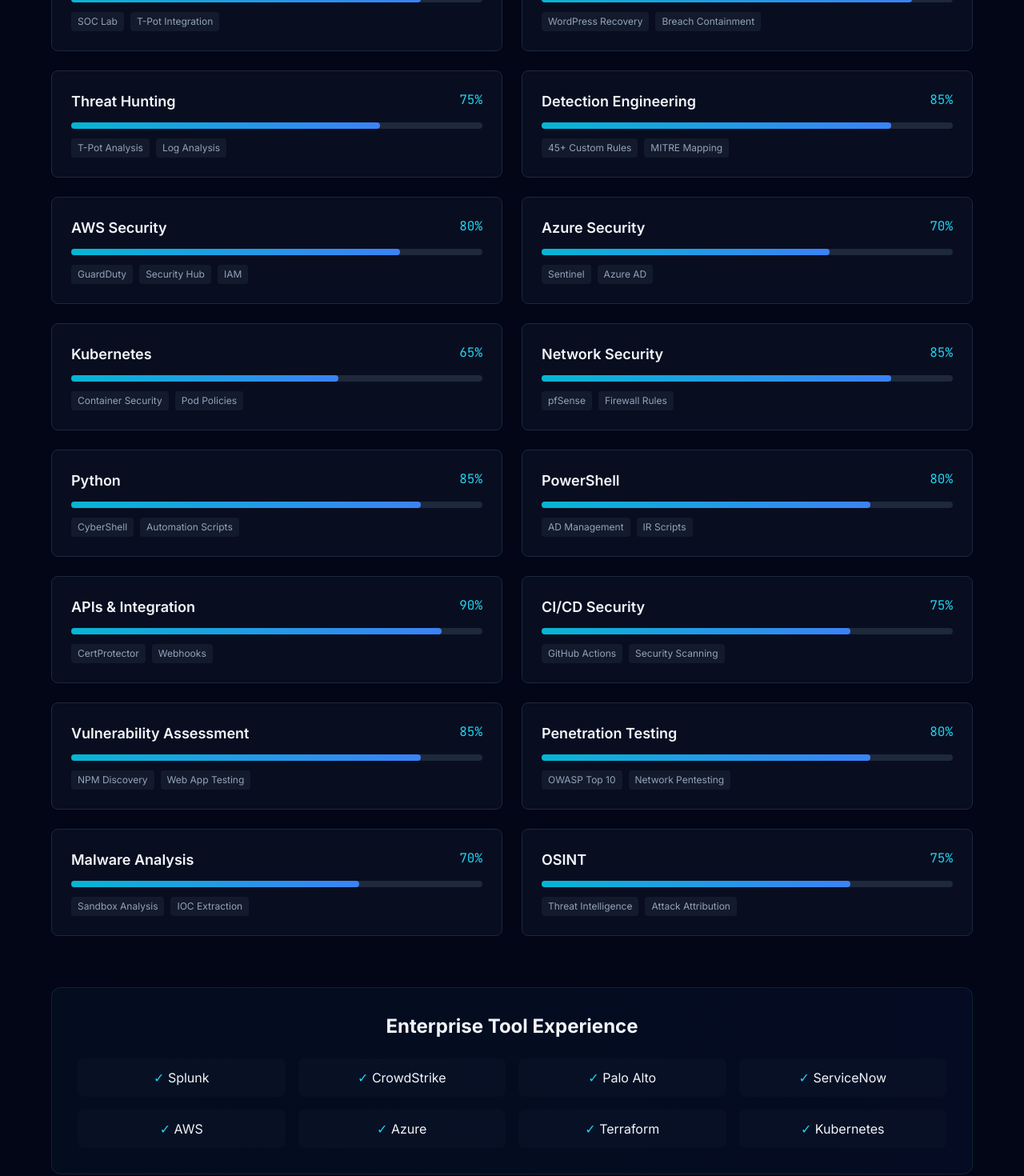
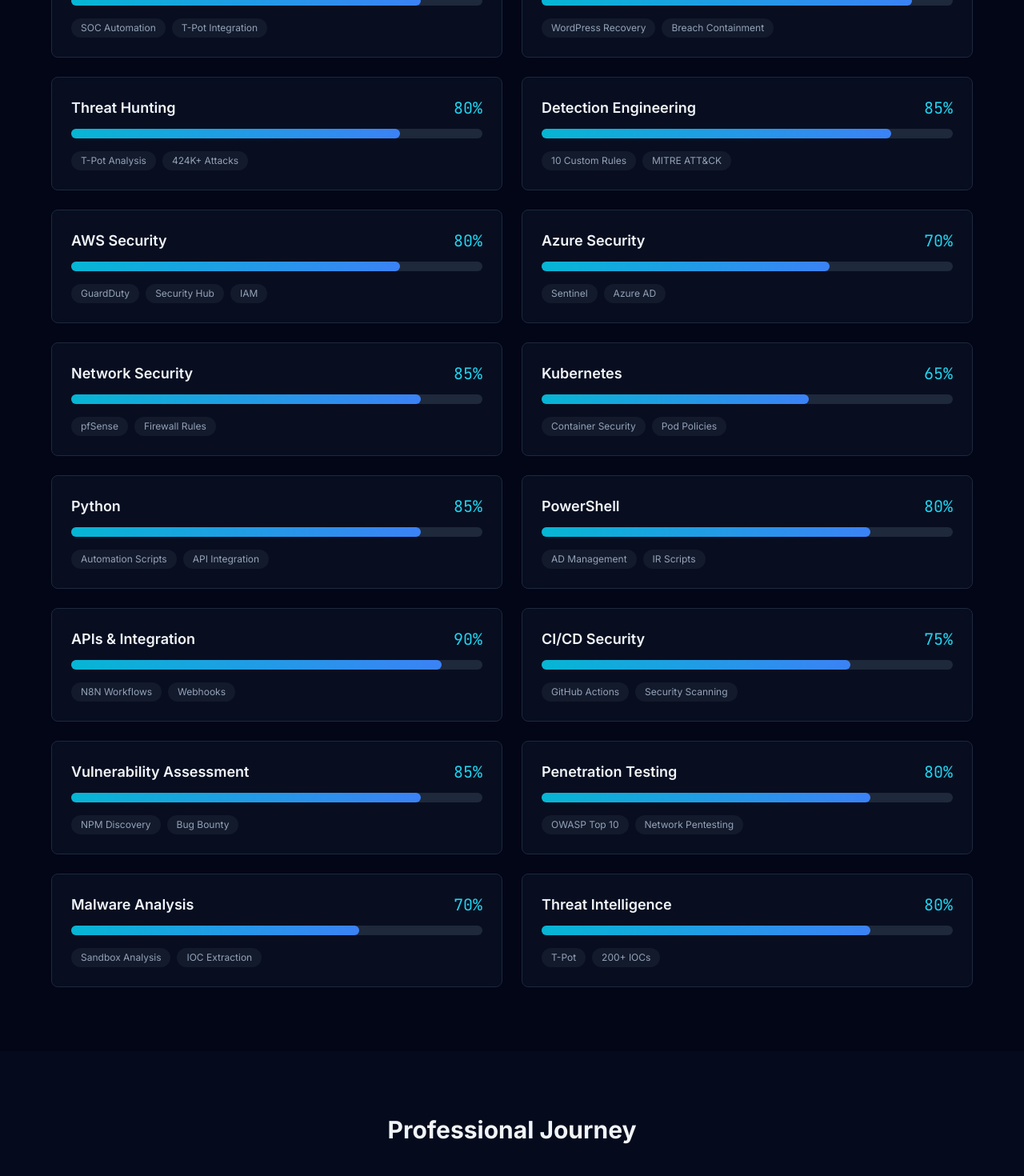
Before and after one commit to AntonioBeltranMiller/cybersec-portfolio, a Next.js app: page / in a window 1280 px wide. Shown: the part 3380-4850 px from the top of the page at 80% size. Built offline with nearby package versions, Linux system fonts and the light colour scheme.

Commit message:
Update SkillsMatrix.tsx

```diff
--- a/components/SkillsMatrix.tsx
+++ b/components/SkillsMatrix.tsx
@@ -8,28 +8,28 @@
 
   const skills = {
     'Security Operations': [
-      { name: 'Splunk SIEM', level: 85, projects: ['SOC Lab', 'T-Pot Integration'] },
+      { name: 'Splunk SIEM', level: 85, projects: ['SOC Automation', 'T-Pot Integration'] },
       { name: 'Incident Response', level: 90, projects: ['WordPress Recovery', 'Breach Containment'] },
-      { name: 'Threat Hunting', level: 75, projects: ['T-Pot Analysis', 'Log Analysis'] },
-      { name: 'Detection Engineering', level: 85, projects: ['45+ Custom Rules', 'MITRE Mapping'] },
+      { name: 'Threat Hunting', level: 80, projects: ['T-Pot Analysis', '424K+ Attacks'] },
+      { name: 'Detection Engineering', level: 85, projects: ['10 Custom Rules', 'MITRE ATT&CK'] },
     ],
     'Cloud & Infrastructure': [
       { name: 'AWS Security', level: 80, projects: ['GuardDuty', 'Security Hub', 'IAM'] },
       { name: 'Azure Security', level: 70, projects: ['Sentinel', 'Azure AD'] },
+      { name: 'Network Security', level: 85, projects: ['pfSense', 'Firewall Rules'] },
       { name: 'Kubernetes', level: 65, projects: ['Container Security', 'Pod Policies'] },
-      { name: 'Network Security', level: 85, projects: ['pfSense', 'Firewall Rules'] },
     ],
     'Development & Automation': [
-      { name: 'Python', level: 85, projects: ['CyberShell', 'Automation Scripts'] },
+      { name: 'Python', level: 85, projects: ['Automation Scripts', 'API Integration'] },
       { name: 'PowerShell', level: 80, projects: ['AD Management', 'IR Scripts'] },
-      { name: 'APIs & Integration', level: 90, projects: ['CertProtector', 'Webhooks'] },
+      { name: 'APIs & Integration', level: 90, projects: ['N8N Workflows', 'Webhooks'] },
       { name: 'CI/CD Security', level: 75, projects: ['GitHub Actions', 'Security Scanning'] },
     ],
     'Security Research': [
-      { name: 'Vulnerability Assessment', level: 85, projects: ['NPM Discovery', 'Web App Testing'] },
+      { name: 'Vulnerability Assessment', level: 85, projects: ['NPM Discovery', 'Bug Bounty'] },
       { name: 'Penetration Testing', level: 80, projects: ['OWASP Top 10', 'Network Pentesting'] },
       { name: 'Malware Analysis', level: 70, projects: ['Sandbox Analysis', 'IOC Extraction'] },
-      { name: 'OSINT', level: 75, projects: ['Threat Intelligence', 'Attack Attribution'] },
+      { name: 'Threat Intelligence', level: 80, projects: ['T-Pot', '200+ IOCs'] },
     ],
   }
 
@@ -74,20 +74,20 @@
               initial={{ opacity: 0, x: -20 }}
               whileInView={{ opacity: 1, x: 0 }}
               transition={{ delay: index * 0.05 }}
-              className="bg-slate-900/50 backdrop-blur border border-slate-800 rounded-lg p-6"
+              className="bg-slate-900/50 backdrop-blur border border-slate-800 rounded-lg p-6 hover:border-cyan-600/50 transition-colors"
             >
               <div className="flex justify-between items-start mb-3">
                 <h3 className="font-semibold text-lg">{skill.name}</h3>
-                <span className="text-cyan-400 font-mono">{skill.level}%</span>
+                <span className="text-cyan-400 font-mono text-xl">{skill.level}%</span>
               </div>
 
               {/* Progress Bar */}
-              <div className="w-full bg-slate-800 rounded-full h-2 mb-3">
+              <div className="w-full bg-slate-800 rounded-full h-3 mb-4">
                 <motion.div
                   initial={{ width: 0 }}
                   whileInView={{ width: `${skill.level}%` }}
                   transition={{ duration: 1, delay: index * 0.05 }}
-                  className="bg-gradient-to-r from-cyan-500 to-blue-500 h-2 rounded-full"
+                  className="bg-gradient-to-r from-cyan-500 to-blue-500 h-3 rounded-full"
                 />
               </div>
 
@@ -96,7 +96,7 @@
                 {skill.projects.map((project) => (
                   <span
                     key={project}
-                    className="text-xs px-2 py-1 bg-slate-800/50 rounded text-slate-400"
+                    className="text-xs px-3 py-1 bg-slate-800/50 rounded-full text-slate-400 hover:text-cyan-400 transition-colors"
                   >
                     {project}
                   </span>
@@ -105,22 +105,6 @@
             </motion.div>
           ))}
         </div>
-
-        {/* Tech Stack Alignment */}
-        <motion.div
-          initial={{ opacity: 0, y: 20 }}
-          whileInView={{ opacity: 1, y: 0 }}
-          className="mt-16 p-8 bg-gradient-to-r from-cyan-900/10 to-blue-900/10 border border-cyan-800/30 rounded-xl"
-        >
-          <h3 className="text-2xl font-bold mb-6 text-center">Enterprise Tool Experience</h3>
-          <div className="grid grid-cols-2 md:grid-cols-4 gap-4 text-center">
-            {['Splunk', 'CrowdStrike', 'Palo Alto', 'ServiceNow', 'AWS', 'Azure', 'Terraform', 'Kubernetes'].map((tool) => (
-              <div key={tool} className="p-3 bg-slate-900/50 rounded-lg">
-                <span className="text-cyan-400">✓</span> {tool}
-              </div>
-            ))}
-          </div>
-        </motion.div>
       </div>
     </section>
   )
```
